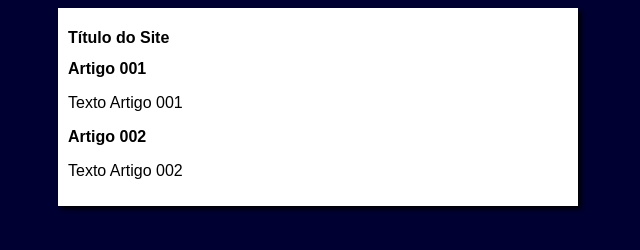
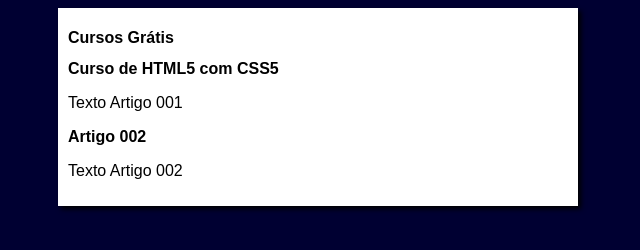
Before and after one commit to ana-olima/projeto-site, a plain HTML site: page index.html in a window 1280 px wide. Shown: the whole page, without its empty margins (322-962 px from the left). Drawn offline with Linux system fonts and the light colour scheme.

Commit message:
conteudo

```diff
--- a/index.html
+++ b/index.html
@@ -4,16 +4,16 @@
     <meta charset="UTF-8">
     <meta http-equiv="X-UA-Compatible" content="IE=edge">
     <meta name="viewport" content="width=device-width, initial-scale=1.0">
-    <title>Curso em Vídeo</title>
+    <title>Cursos Grátis</title>
     <link rel="stylesheet" href="estilos/style.css">
 </head>
 <body>
     <main>
         <header>
-            <h1>Título do Site</h1>
+            <h1>Cursos Grátis</h1>
         </header>
         <article>
-            <h2>Artigo 001</h2>
+            <h2>Curso de HTML5 com CSS5</h2>
             <p>Texto Artigo 001</p>
         </article>
         <article>
```
